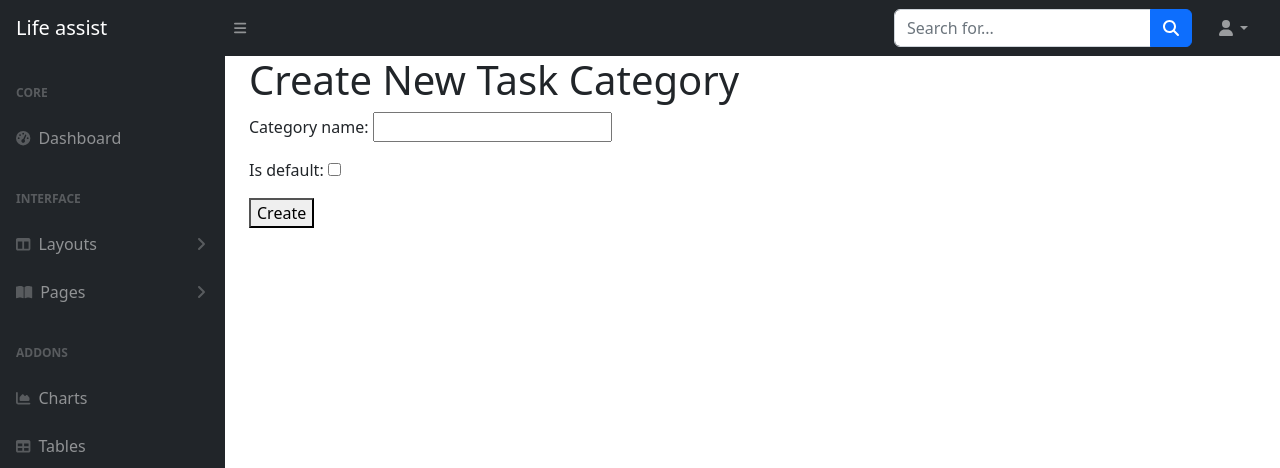
After one commit to wszemart/life_assist, a Django app: page /create-task-category/ in a window 1280 px wide. The commit adds this page. Shown: the top 468 px of the page. Run offline with Django 5.2, Linux system fonts and the light colour scheme; the visitor is signed in with stand-in values (Sample User, id 1); some libraries are stand-ins or nearby versions.

Commit message:
Add Category model to To Do app

```diff
--- a/base/urls.py
+++ b/base/urls.py
@@ -18,9 +18,9 @@ from django.conf import settings
 from django.conf.urls.static import static
 from django.contrib import admin
 from django.contrib.auth import views as auth_views
-from django.urls import path, include
+from django.urls import include, path
 
-from users.views import NewUserRegister, UserProfile, HomePage, Dashboard
+from users.views import Dashboard, HomePage, NewUserRegister, UserProfile
 
 urlpatterns = [
     path("admin/", admin.site.urls),
@@ -29,7 +29,7 @@ urlpatterns = [
     path("profile/", UserProfile.as_view(), name="profile"),
     path("", HomePage.as_view(), name="home"),
     path("dashboard/", Dashboard.as_view(), name="dashboard"),
-    path('', include('todo.urls')),
+    path("", include("todo.urls")),
 ]
 
 urlpatterns += static(settings.STATIC_URL, document_root=settings.STATIC_ROOT)
--- a/todo/admin.py
+++ b/todo/admin.py
@@ -1,6 +1,6 @@
 from django.contrib import admin
 
-
-from .models import Task
+from .models import Task, TaskCategory
 
 admin.site.register(Task)
+admin.site.register(TaskCategory)
--- a/todo/forms.py
+++ b/todo/forms.py
@@ -1,17 +1,30 @@
 from django import forms
 
-from .models import Task
+from .models import Task, TaskCategory
 
 
 class TaskForm(forms.ModelForm):
+    category = forms.ModelChoiceField(required=True, queryset=TaskCategory.objects.all())
     title = forms.CharField(required=True)
-    completed = forms.BooleanField(required=False)
+    completed = forms.ChoiceField(required=True, choices=Task.COMPLETE_STATUS_CHOICES)
     deadline = forms.DateField(widget=forms.DateInput(), required=False)
 
     class Meta:
         model = Task
         fields = [
+            "category",
             "title",
             "completed",
             "deadline",
         ]
+
+
+class TaskCategoryForm(forms.ModelForm):
+    category_name = forms.CharField(required=True)
+    is_default = forms.BooleanField(required=True)
+
+    class Meta:
+        model = TaskCategory
+        fields = [
+            "category_name",
+        ]
--- a/todo/models.py
+++ b/todo/models.py
@@ -1,17 +1,40 @@
 from django.contrib.auth.models import User
 from django.db import models
 
+
 class TaskCategory(models.Model):
-    ...
+    category_name = models.CharField(max_length=100, help_text="Name of the task category", unique=True)
+    is_default = models.BooleanField(default=False, help_text="Is this a default category?")
+
+    def save(self, *args, **kwargs):
+        self.category_name = self.category_name.upper()
+        return super().save(*args, **kwargs)
+
+    def __str__(self):
+        return self.category_name
 
 
 class Task(models.Model):
-    title = models.CharField(max_length=200)
-    completed = models.BooleanField(default=False) # todo / in progress / done / blocked
-    # category = models.ForeginKey()
-    created_at = models.DateTimeField(auto_now_add=True)
-    deadline = models.DateTimeField(blank=True, null=True)
-    author = models.ForeignKey(User, on_delete=models.CASCADE)
+    COMPLETE_STATUS_CHOICES = [
+        ("TO_DO", "To Do"),
+        ("IN_PROGRESS", "In Progress"),
+        ("DONE", "Done"),
+        ("BLOCKED", "Blocked"),
+    ]
+
+    STATUS_COLORS = {
+        "TO_DO": "lightgoldenrodyellow",
+        "IN_PROGRESS": "lightblue",
+        "DONE": "lightgreen",
+        "BLOCKED": "lightcoral",
+    }
+
+    title = models.CharField(max_length=200, help_text="Title of the task")
+    completed = models.CharField(max_length=100, choices=COMPLETE_STATUS_CHOICES, help_text="Task status")
+    category = models.ForeignKey(TaskCategory, on_delete=models.CASCADE, help_text="Task category")
+    created_at = models.DateTimeField(auto_now_add=True, help_text="Date of task create")
+    deadline = models.DateTimeField(blank=True, null=True, help_text="Deadline of the task")
+    author = models.ForeignKey(User, on_delete=models.CASCADE, help_text="Author of the task")
 
     def __str__(self):
         return self.title
--- /dev/null
+++ b/todo/templates/todo/task_category_form.html
@@ -0,0 +1,12 @@
+{% extends "users/index.html" %}
+{% load static %}
+
+{% block content %}
+  <h1>Create New Task Category</h1>
+
+  <form method="post">
+    {% csrf_token %}
+    {{ form.as_p }}
+    <button type="submit">Create</button>
+  </form>
+{% endblock %}
--- a/todo/templates/todo/task_list.html
+++ b/todo/templates/todo/task_list.html
@@ -5,13 +5,15 @@
 <h1>Tasks</h1>
 
 {% for task in object_list %}
-<div class="card mt-3" style="background-color: yellow">
+<div class="card mt-3" style="background-color: {{ task.color }}">
     <div class="card-body">
         <h5 class="card-title">{{ task.title }}</h5>
         <p class="card-text">Created at: {{ task.created_at }}</p>
         {% if task.deadline %}
         <p class="card-text">Deadline: {{ task.deadline }}</p>
         {% endif %}
+        <p class="card-text">Category: {{ task.category.category_name }}</p>
+        <p class="card-text">Status: {{ task.get_completed_display }}</p>
         <button type="button" class="btn btn-primary">Mark as Completed</button>
         <button type="button" class="btn btn-danger">Delete</button>
         <button type="button" class="btn btn-warning">Edit</button>
--- a/todo/urls.py
+++ b/todo/urls.py
@@ -1,7 +1,10 @@
 from django.urls import path
-from .views import TaskCreateView, TaskListView
+
+from .views import TaskCategoryCreateView, TaskCategoryListView, TaskCreateView, TaskListView
 
 urlpatterns = [
-    path('tasks/', TaskListView.as_view(), name='task-list'),
-    path('create-task/', TaskCreateView.as_view(), name='create-task'),
+    path("tasks/", TaskListView.as_view(), name="task-list"),
+    path("create-task/", TaskCreateView.as_view(), name="create-task"),
+    path("task-category-list/", TaskCategoryListView.as_view(), name="task-category-list"),
+    path("create-task-category/", TaskCategoryCreateView.as_view(), name="create-task-category"),
 ]
--- a/todo/views.py
+++ b/todo/views.py
@@ -1,23 +1,21 @@
-from django.shortcuts import render, redirect
-from .models import Task
-from .forms import TaskForm
-from django.urls import reverse, reverse_lazy
+from django.contrib.auth.mixins import LoginRequiredMixin
+from django.urls import reverse_lazy
+from django.views.generic import CreateView, ListView
 
-from django.views.generic import CreateView, ListView, UpdateView, View
-from django.contrib.auth.mixins import LoginRequiredMixin
-
-
-# def task_list(request):
-#     tasks = Task.objects.all()
-#     return render(request, 'todo/task_list.html', {'tasks': tasks})
+from .forms import TaskCategoryForm, TaskForm
+from .models import Task, TaskCategory
 
 
 class TaskListView(ListView):
     model = Task
-    template_name = 'todo/task_list.html'
+    template_name = "todo/task_list.html"
+    context_object_name = "object_list"
 
-    def get(self, request, *args, **kwargs):
-        return super().get(request, *args, **kwargs)
+    def get_queryset(self):
+        queryset = super().get_queryset()
+        for task in queryset:
+            task.color = Task.STATUS_COLORS.get(task.completed, "")
+        return queryset
 
 
 class TaskCreateView(LoginRequiredMixin, CreateView):
@@ -26,6 +24,22 @@ class TaskCreateView(LoginRequiredMixin, CreateView):
     form_class = TaskForm
     success_url = reverse_lazy("task-list")
 
-    def form_valid(self, form: TaskForm):
+    def form_valid(self, form):
         form.instance.author = self.request.user
         return super().form_valid(form)
+
+
+class TaskCategoryListView(ListView):
+    model = TaskCategory
+    template_name = "todo/task_category_list.html"
+
+
+class TaskCategoryCreateView(LoginRequiredMixin, CreateView):
+    model = TaskCategory
+    template_name = "todo/task_category_form.html"
+    form_class = TaskCategoryForm
+    success_url = reverse_lazy("task-category-list")
+
+    def form_valid(self, form):
+        form.instance.author = self.request.user
+        return super().form_valid(form)
```
Also changed, not shown: todo/templates/todo/task_category_list.html (added, +16 -0 lines), README.md, static/assets/img/error-404-monochrome.svg, static/css/styles.css, static/js/scripts.js (line endings or trailing spaces), todo/migrations/0001_initial.py, users/migrations/0001_initial.py, users/migrations/0002_profile_image.py (deleted), users/templates/users/dashboard.html (line endings or trailing spaces), users/templates/users/landing_page.html (line endings or trailing spaces), users/templates/users/profile.html (line endings or trailing spaces), 1 other file.
